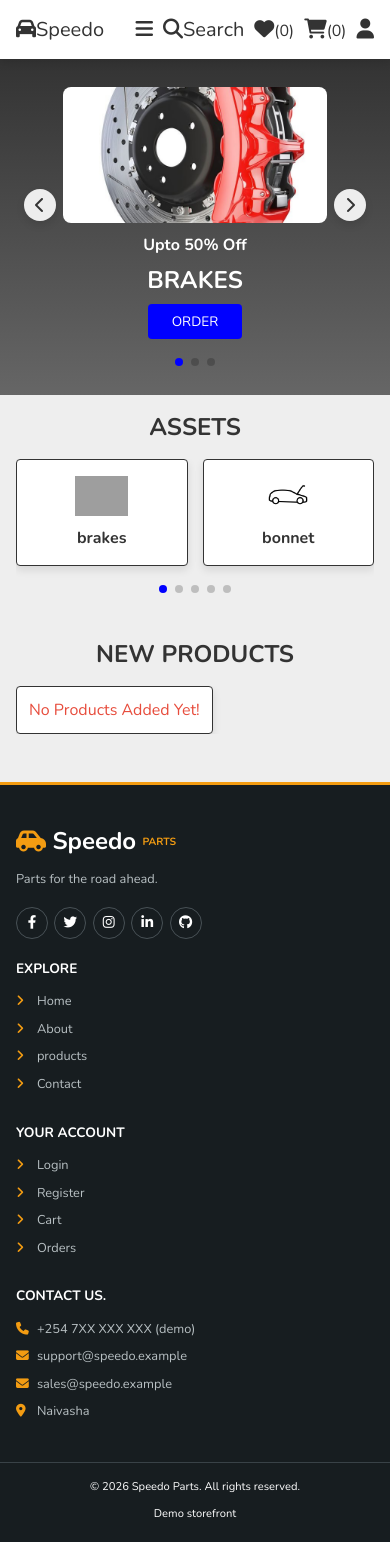
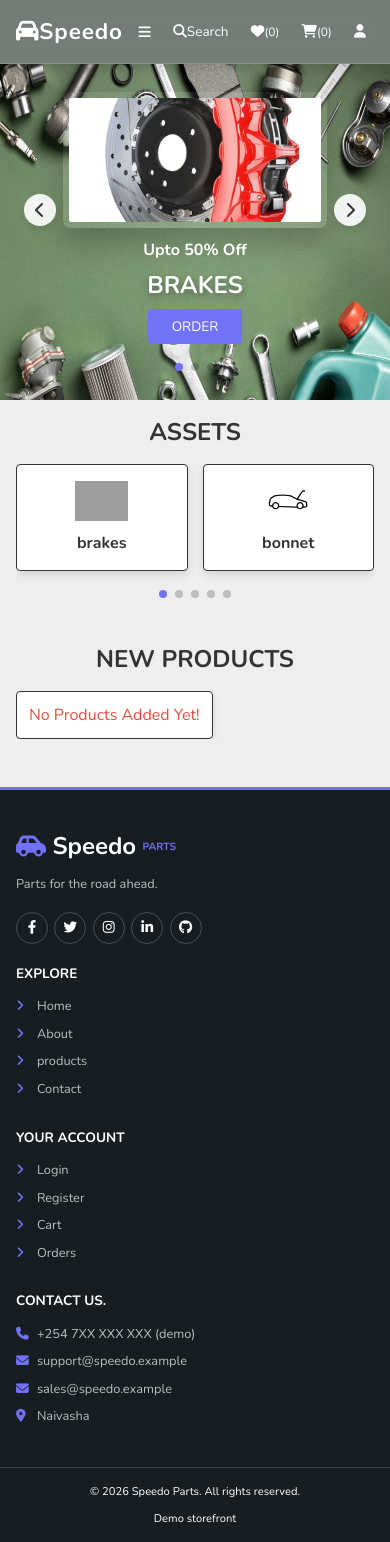
Before and after one commit to nyagahmaryjoy2/e-commerce-website-for-sale-of-car-spare-parts, a PHP site: page /home.php in a window 390 px wide. Before the commit the page ends 1518 px from the top, so only its background shows below. Run offline with PHP 8.4, Linux system fonts and the light colour scheme; the visitor is signed in with stand-in values (Sample User, id 1); data that the repository does not hold is empty; some libraries are stand-ins or nearby versions; grey boxes are pictures that could not be loaded.

Commit message:
ecommerce car spares
info update

```diff
--- a/Maryjoy/project/css/style.css
+++ b/Maryjoy/project/css/style.css
@@ -1,8 +1,9 @@
 @import url('https://fonts.googleapis.com/css2?family=Nunito:wght@200;300;400;500;600;700&display=swap');
 
 :root{
-   --main-color:blue;/*for order button*/
+   --main-color:#7272f7;/*for order button*/
    --orange:#f39c12;
+   --sec-color :#93e5a2;
    --red:#e74c3c;
    --black:#333;
    --white:#fff;/*sliider content colour*/
@@ -79,7 +80,7 @@ section{
 .btn:hover,
 .delete-btn:hover,
 .option-btn:hover{
-   background-color: var(--orange);
+   background-color: var(--sec-color);
 }
 
 .btn{
@@ -155,9 +156,12 @@ section{
 .header{
    position: sticky;
    top:0; left:0; right:0;
-   background-color: var(--white);
-   box-shadow: var(--box-shadow);
+   background: rgba(16, 31, 22, 0.55);
+   backdrop-filter: blur(12px);
+   -webkit-backdrop-filter: blur(12px);
+   box-shadow: 0 .8rem 2rem rgba(7, 16, 11, 0.16);
    z-index: 1000;
+   border-bottom: 1px solid rgba(255,255,255,.14);
 }
 
 .header .flex{
@@ -165,42 +169,65 @@ section{
    align-items: center;
    justify-content: space-between;
    position: relative;
+   min-height: 7.5rem;
 }
 
 .header .flex .logo{
-   font-size: 2.5rem;
-   color:var(--black);
+   font-size: 2.8rem;
+   color:var(--white);
+   font-weight: 900;
+   letter-spacing: .04em;
 }
 
 .header .flex .logo span{
    color:var(--main-color);
 }
 
+.header .flex .navbar {
+   display:flex;
+   align-items:center;
+   gap:1.5rem;
+   flex-wrap: wrap;
+}
+
 .header .flex .navbar a{
-   margin:0 1rem;
-   font-size: 2rem;
-   color:var(--black);
+   margin:0;
+   font-size: 1.7rem;
+   color:rgba(255,255,255,.9);
+   font-weight: 700;
 }
 
 .header .flex .navbar a:hover{
    color:var(--main-color);
    text-decoration: underline;
+   text-decoration-thickness: 2px;
+   text-underline-offset: 4px;
 }
 
+.header .flex .icons {
+   display:flex;
+   align-items:center;
+   gap:.8rem;
+   flex-wrap: wrap;
+}
 
 .header .flex .icons > *{
-   margin-left: 1rem;
-   font-size: 2.5rem;
+   margin-left: 0;
+   font-size: 1.7rem;
    cursor: pointer;
-   color:var(--black);
+   color:var(--white);
+   padding: .75rem 1rem;
+   border-radius: 999px;
+   transition: all .2s ease;
 }
 
 .header .flex .icons > *:hover{
    color:var(--main-color);
+   background: rgba(255,255,255,.08);
 }
 
 .header .flex .icons a span{
-   font-size: 2rem;
+   font-size: 1.5rem;
 }
 
 .header .flex .profile{
@@ -230,14 +257,60 @@ section{
 
 #menu-btn{
    display: none;
+  background: none;
+  border: none;
+  color: #fff;
+  font-size: 1.75rem;
+  cursor: pointer;
+}
+
+@media (max-width: 768px) {
+  .menu-toggle {
+    display: block;
+  }
+
+  header nav {
+    display: none;                      /* hidden until toggled */
+    position: absolute;
+    top: 100%;
+    left: 0;
+    right: 0;
+    flex-direction: column;
+    gap: 0;
+    background: rgba(255, 255, 255, 0.6);   /* translucent so the blur shows */
+    -webkit-backdrop-filter: blur(14px);    /* Safari */
+    backdrop-filter: blur(14px);
+    box-shadow: 0 8px 16px rgba(0, 0, 0, 0.15);
+  }
+
+  header nav.open {
+    display: flex;
+  }
+
+  header nav a {
+    color: #000;                        /* black text in dropdown */
+    padding: 1rem 2rem;
+    border-bottom: 1px solid rgba(0, 0, 0, 0.08);
+  }
+
+  header nav a:hover {
+    color: #000;                        /* stays black on hover */
+    text-decoration-color: #ff6600;     /* underline color */
+  }
 }
 
 .home-bg {
+   background: url("../images/background-cars.jpg") no-repeat;
+   background-size: 100% 100%;
+   background-position: top;
+   background-attachment: fixed;
+}
+/*.home-bg {
    background: linear-gradient(to bottom, #333, #666);
    background-size: 100% 100%;
    background-position: top;
    background-repeat: no-repeat;
- }
+ }*/
 
  .home-bg .home .slide {
    display: grid;
@@ -246,6 +319,8 @@ section{
    padding-bottom: 6rem;
    padding-top: 2rem;
    user-select: none;
+   position: relative;
+   z-index: 1;
  }
 
  .home-bg .home .slide .image {
@@ -258,11 +333,15 @@ section{
    width: 100%;
    object-fit: cover;
    border-radius: 1rem;
+   box-shadow: 0 2rem 4rem rgba(0,0,0,.25);
+   border: .8rem solid rgba(255,255,255,.08);
  }
 
  .home-bg .home .slide .content {
    grid-column: 2;
    max-width: 40rem;
+   position: relative;
+   z-index: 1;
  }
 
  .home-bg .home .slide .content span {
@@ -275,6 +354,7 @@ section{
    font-size: 4rem;
    color:var(--white);
    text-transform: uppercase;
+   text-shadow: 0 .4rem 1rem rgba(0,0,0,.35);
 }
 
 .home-bg .home .slide .content .btn{
@@ -980,7 +1060,7 @@ section{
 
 .footer{
    margin-top:4rem;
-   border-top:.4rem solid var(--orange);
+   border-top:.4rem solid var(--main-color);
    background-color:#171d20;
 }
 
@@ -1008,7 +1088,7 @@ section{
 
 .footer-logo i,
 .footer-logo strong{
-   color:var(--orange);
+   color:var(--main-color);
 }
 
 .footer-logo strong{
@@ -1041,8 +1121,8 @@ section{
 }
 
 .footer-socials a:hover{
-   border-color:var(--orange);
-   background-color:var(--orange);
+   border-color:var(--main-color);
+   background-color:var(--main-color);
    color:#171d20;
 }
 
@@ -1070,12 +1150,12 @@ section{
 
 .footer .grid .box a i{
    width:2.2rem;
-   color:var(--orange);
+   color:var(--main-color);
 }
 
 .footer .grid .box .demo-contact i{
    width:2.2rem;
-   color:var(--orange);
+   color:var(--main-color);
 }
 
 .footer .grid .box a:hover{
--- a/Maryjoy/project/home.php
+++ b/Maryjoy/project/home.php
@@ -157,7 +157,7 @@ include 'components/wishlist_cart.php';
       <img src="uploaded_img/<?= $fetch_product['image_01']; ?>" alt="">
       <div class="name"><?= $fetch_product['name']; ?></div>
       <div class="flex">
-         <div class="price"><span>Nrs.</span><?= $fetch_product['price']; ?><span>/-</span></div>
+         <div class="price"><span>KSH .</span><?= $fetch_product['price']; ?><span>/-</span></div>
          <input type="number" name="qty" class="qty" min="1" max="99" onkeypress="if(this.value.length == 2) return false;" value="1">
       </div>
       <input type="submit" value="add to cart" class="btn" name="add_to_cart">
--- a/Maryjoy/project/products1.php
+++ b/Maryjoy/project/products1.php
@@ -55,7 +55,7 @@ include 'components/wishlist_cart.php';
       <img src="uploaded_img/<?= $fetch_product['image_01']; ?>" alt="">
       <div class="name"><?= $fetch_product['name']; ?></div>
       <div class="flex">
-         <div class="price"><span>Nrs.</span><?= $fetch_product['price']; ?><span>/-</span></div>
+         <div class="price"><span>KSH . </span><?= $fetch_product['price']; ?><span>/-</span></div>
          <input type="number" name="qty" class="qty" min="1" max="99" onkeypress="if(this.value.length == 2) return false;" value="1">
       </div>
       <input type="submit" value="add to cart" class="btn" name="add_to_cart">
```
Also changed, not shown: Maryjoy/project/images/background-cars.jpg (added), Maryjoy/project/images/car-accessories-with-copy-space.jpg (added), Maryjoy/project/uploaded_img/Screenshot 2026-10-21 224842.png (added).
